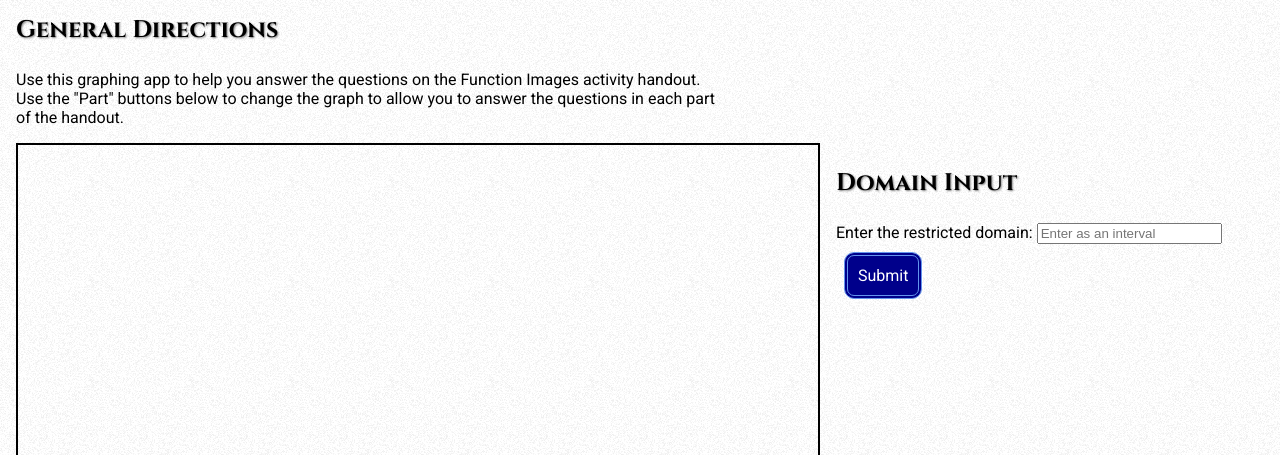
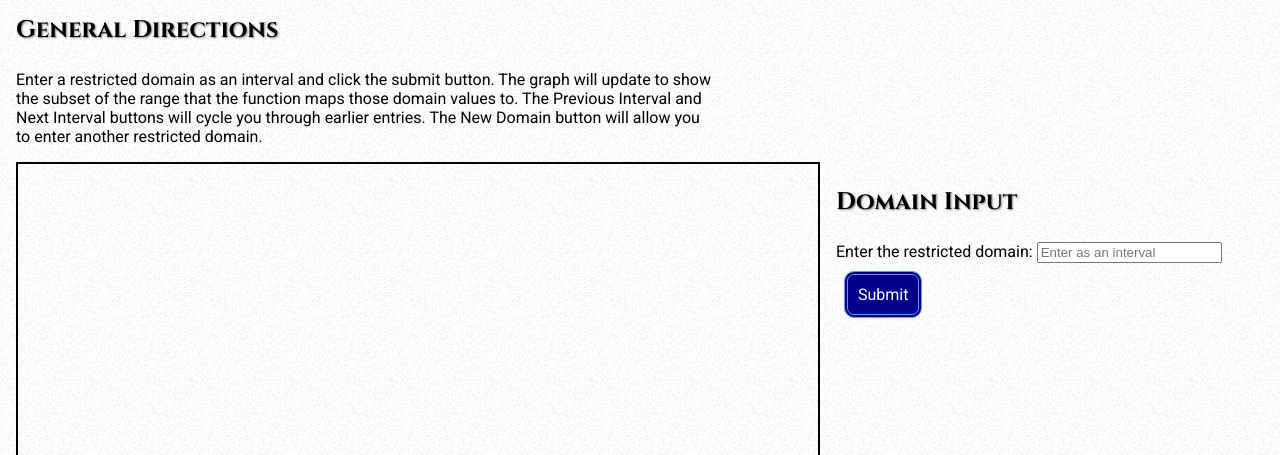
Before and after one commit to Zeddzorrander/functionImages1, a website built with webpack: page src/index.html in a window 1280 px wide. Shown: the part 288-743 px from the top of the page. Built offline with nearby package versions, Linux system fonts and the light colour scheme; a script that the page names is missing.

Commit message:
added directions for part 1

```diff
--- a/src/index.html
+++ b/src/index.html
@@ -22,7 +22,7 @@
             <h2>Function Images and "Nearness" in a Limiting Context</h2>
             <section class="directions">
                 <h3 id="h_directions">General Directions</h3>
-                <p id="p_directions">Use this graphing app to help you answer the questions on the Function Images activity handout.  Use the "Part" buttons below to change the graph to allow you to answer the questions in each part of the handout. </p>
+                <p id="p_directions">Enter a restricted domain as an interval and click the submit button.  The graph will update to show the subset of the range that the function maps those domain values to.  The Previous Interval and Next Interval buttons will cycle you through earlier entries.  The New Domain button will allow you to enter another restricted domain.</p>
             </section>
             <div class="container">
                 <div class="wrapper">
```
